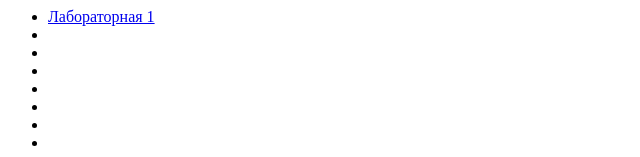
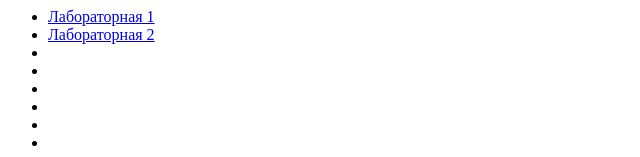
Before and after one commit to RomanLavanda/SiteTest, a plain HTML site: page index.html in a window 1280 px wide. Shown: the top 157 px of the page, without its empty margins (0-640 px from the left). Drawn offline with Linux system fonts and the light colour scheme.

Commit message:
Update index.html

```diff
--- a/index.html
+++ b/index.html
@@ -7,7 +7,7 @@
 
             <ul>
         <li><a href="https://romanlavanda.github.io/SiteTest/L1/index.html">Лабораторная 1</a></li>
-        <li><a href=""></a></li>
+        <li><a href="https://romanlavanda.github.io/SiteTest/L2/index.html">Лабораторная 2</a></li>
         <li><a href=""></a></li>
         <li><a href=""></a></li>
         <li><a href=""></a></li>
```
